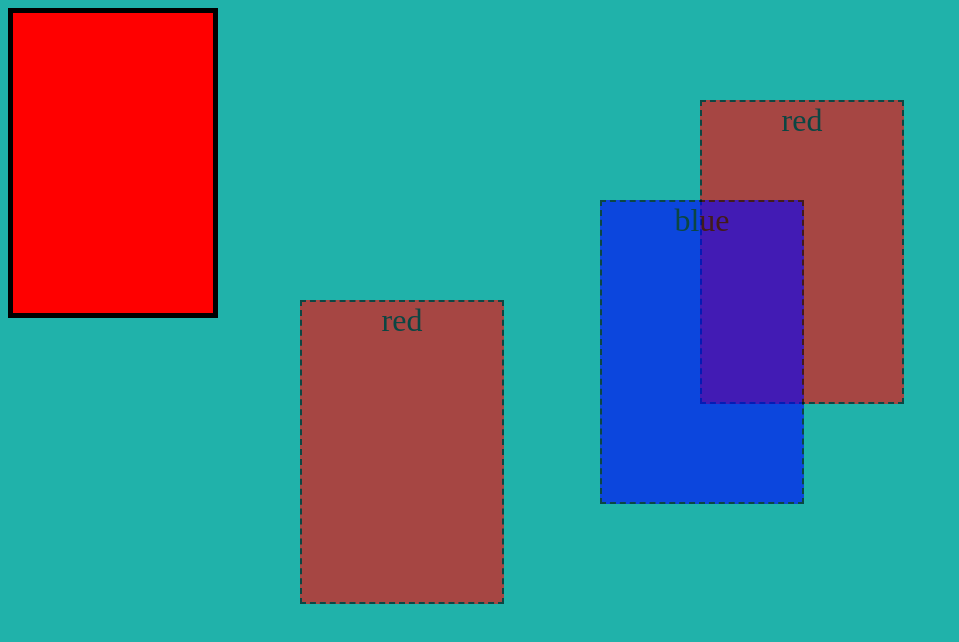
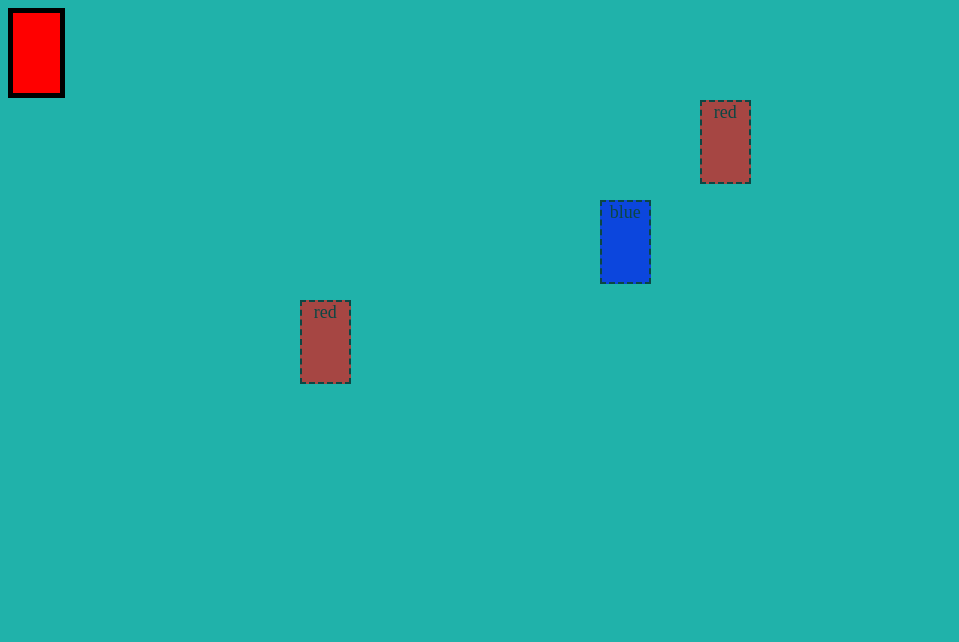
Before and after one commit to hannahellis4242/TarotSolitaire2, a website built with webpack: page index.html in a window 1280 px wide. Shown: the whole page, without its empty margins (0-959 px from the left). Built offline with nearby package versions, Linux system fonts and the light colour scheme.

Commit message:
using aspect ratio to set card size

```diff
--- a/style/style.css
+++ b/style/style.css
@@ -4,8 +4,8 @@ body{
 
 .card{
     position: absolute;
-    width: 200px;
-    height: 300px;
+    aspect-ratio: 7/12;
+    height: 10%;
     border: solid black 5px;
     opacity: 1.0;
     cursor: grab;
@@ -30,11 +30,11 @@ body{
 
 .target{
     position: absolute;
-    width: 200px;
-    height: 300px;
+    aspect-ratio: 7/12;
+    height: 10%;
     border: dashed black 2px;
     text-align: center;
-    font-size: xx-large;
+    font-size: large;
     opacity: 0.6;
 }
 
```
